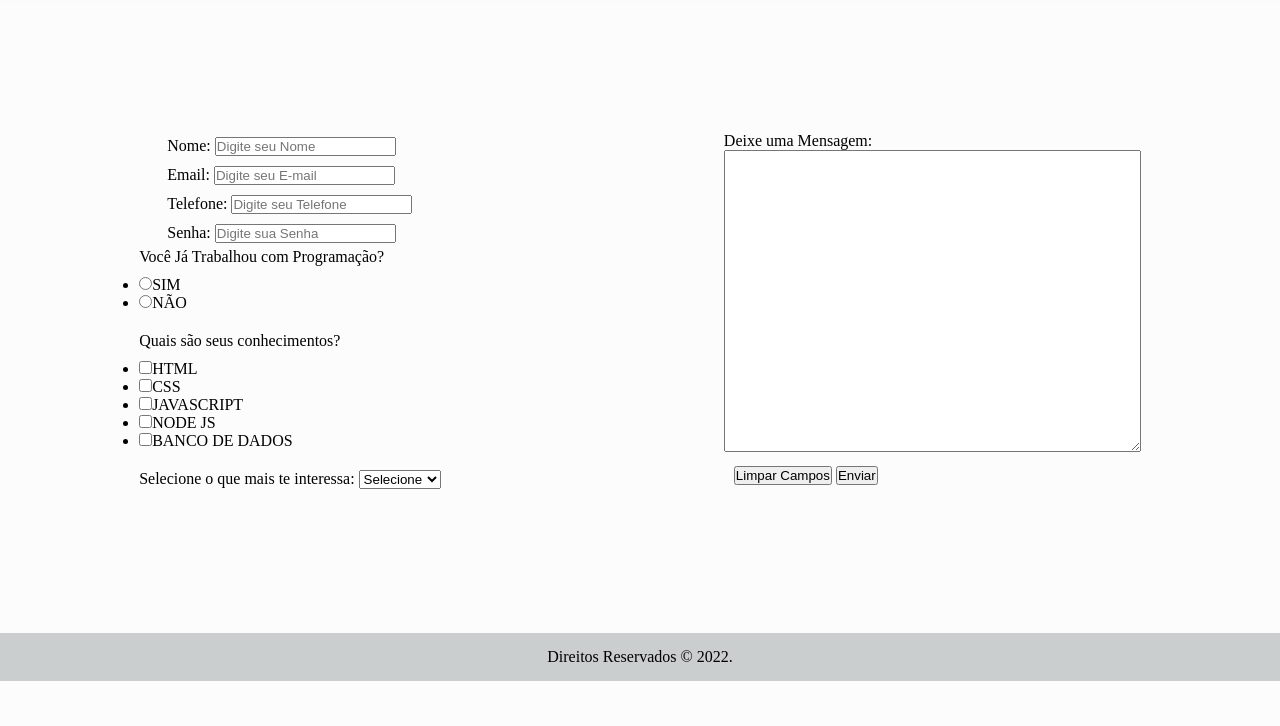
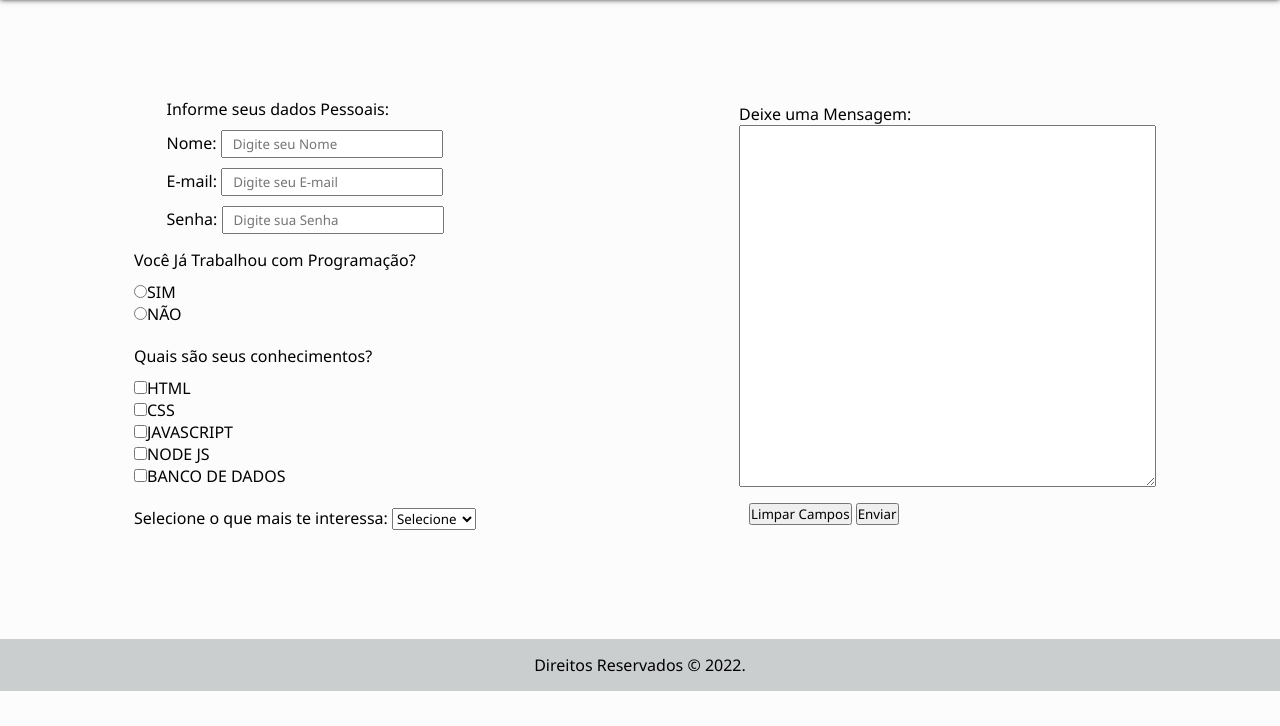
Before and after one commit to JessicaPersou/DigitalHouse-Fullstack, a plain HTML site: page Modulo IV/HTLM-CSS/formulario/index.html in a window 1280 px wide. Shown: the part 74-800 px from the top of the page. Drawn offline with Linux system fonts and the light colour scheme.

Commit message:
CSS Formulário Finalizado

```diff
--- a/Modulo IV/HTLM-CSS/formulario/index.html
+++ b/Modulo IV/HTLM-CSS/formulario/index.html
@@ -19,17 +19,16 @@
     <form class="form" action="/registro" method="post">
         <div class="dados-pessoais">
             <p>
+                Informe seus dados Pessoais:
+            </p>
+            <p>
                 <label for="nome">Nome:</label>
                 <input type="text" name="nome" id="nome" placeholder="Digite seu Nome">
             </p>
 
             <p>
-                <label for="email">Email:</label>
+                <label for="email">E-mail:</label>
                 <input type="email" name="email" id="email" placeholder="Digite seu E-mail" required>
-            </p>
-            <p>
-                <label for="telefone">Telefone:</label>
-                <input type="tel" name="" id="telefone" placeholder="Digite seu Telefone">
             </p>
             <p>
                 <label for="senha">Senha:</label required>
--- a/Modulo IV/HTLM-CSS/formulario/style.css
+++ b/Modulo IV/HTLM-CSS/formulario/style.css
@@ -2,6 +2,7 @@
     margin: 0;
     padding: 0;
     box-sizing:content-box;
+    font-family:'Segoe UI', Tahoma, Geneva, Verdana, sans-serif
 }
 
 :root{
@@ -41,10 +42,20 @@
     gap: 10px;
 }
 
+.dados-pessoais input{
+    padding: 3px 10px;
+}
+
 .questions{
     display: flex;
     flex-direction: column;
     gap: 10px;
+    padding: 10px;
+}
+
+ li{
+    text-decoration: none;
+    list-style: none;
 }
 
 .button{
```
